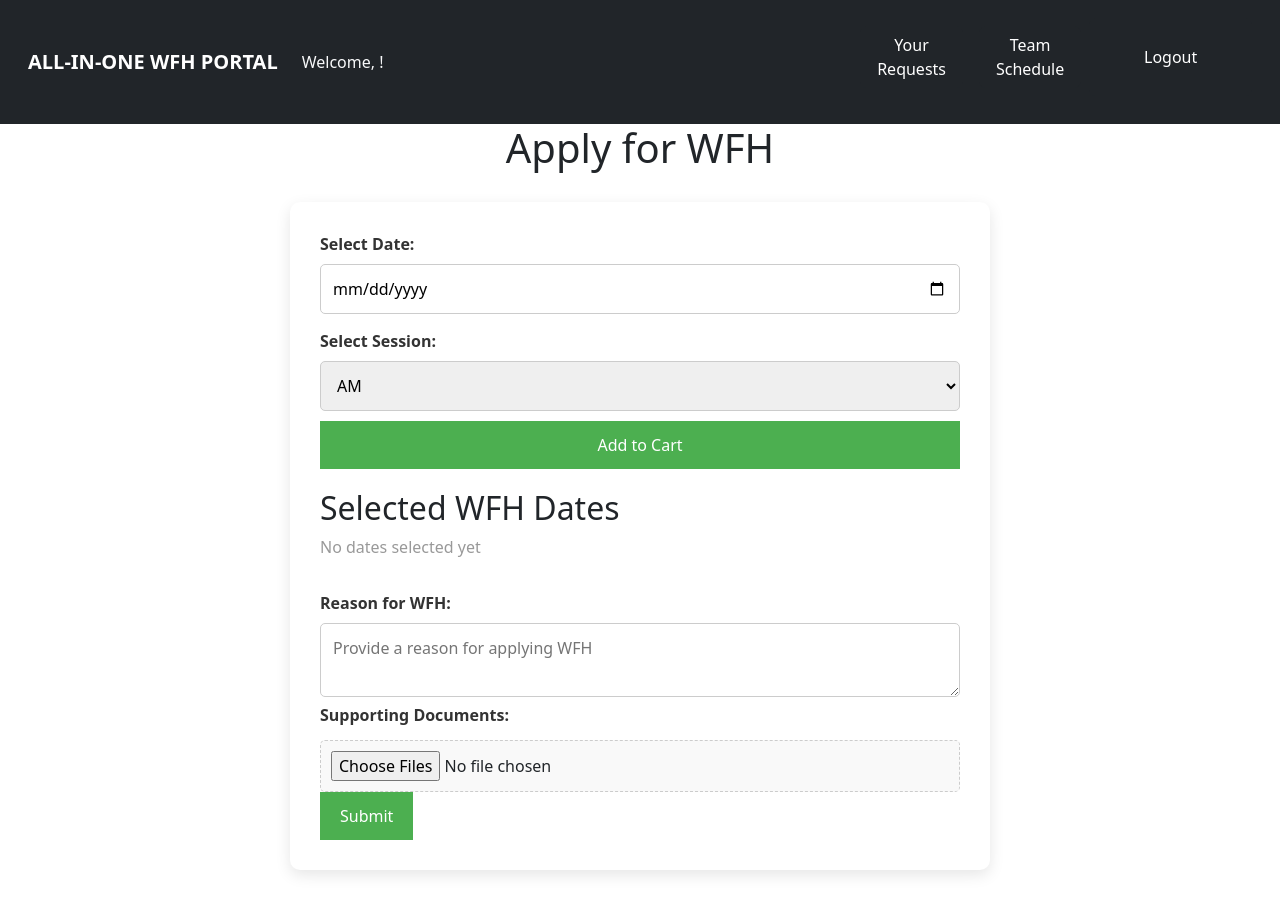
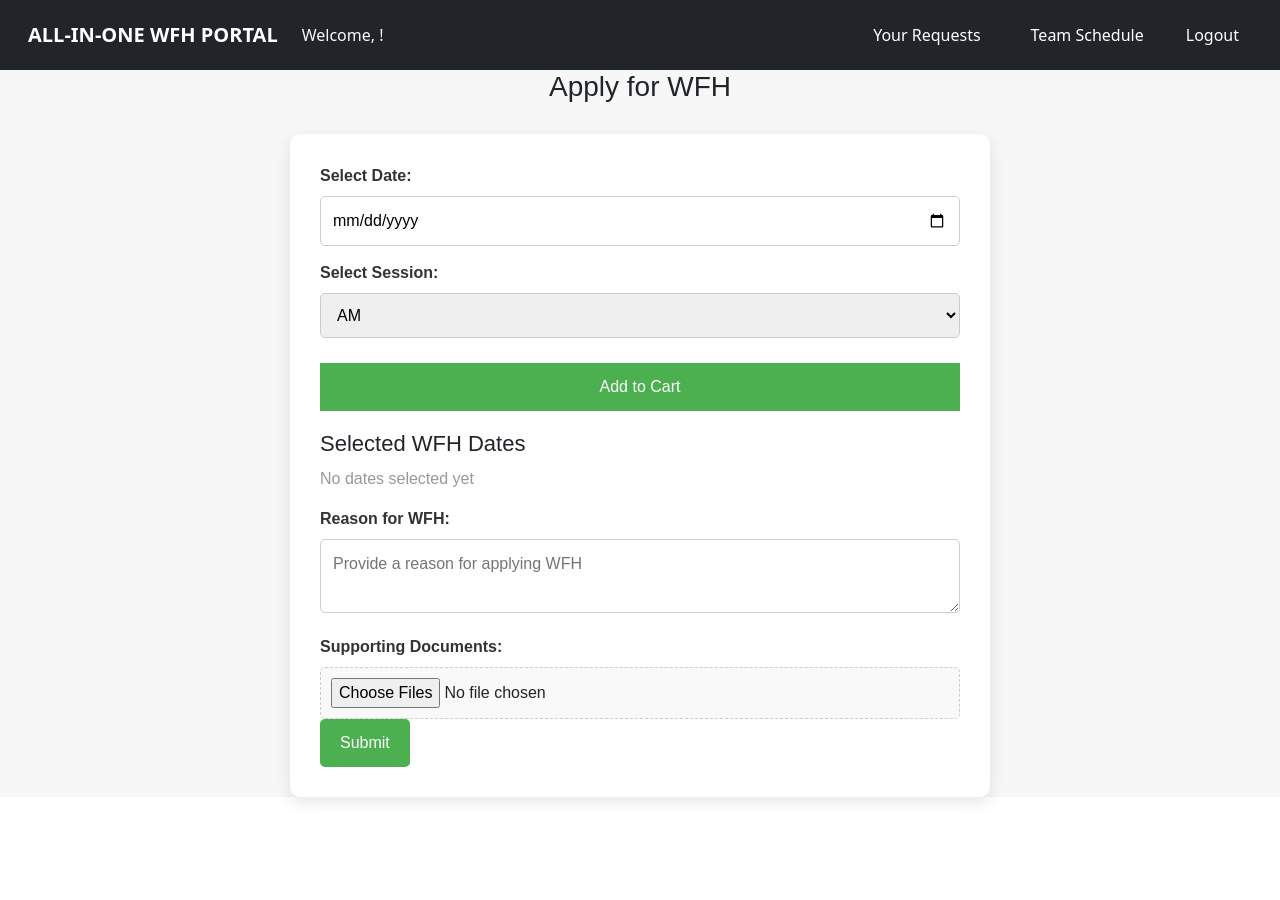
Before and after one commit to weijietan2022/SPM-G2T8-DimSum, a React (Vite) app in the folder spm-g2t8-dimsum/: page /applicationform in a window 1280 px wide. After the commit the page ends 827 px from the top, so only its background shows below. Built offline with nearby package versions, Linux system fonts and the light colour scheme.

Commit message:
Amend App Form to use class CSS

```diff
--- a/spm-g2t8-dimsum/src/components/ApplicationForm.jsx
+++ b/spm-g2t8-dimsum/src/components/ApplicationForm.jsx
@@ -86,12 +86,72 @@ const ApplicationForm = () => {
 
 
   return (
-    <div>
-      <h1>Apply for WFH</h1>
-      <form onSubmit={handleSubmit} encType="multipart/form-data">
+    // <div>
+    //   <h1>Apply for WFH</h1>
+    //   <form onSubmit={handleSubmit} encType="multipart/form-data">
 
-        <div>
-          <label>Select Date:</label>
+    //     <div>
+    //       <label>Select Date:</label>
+    //       <input
+    //         id="dateInput"
+    //         type="date"
+    //         value={date}
+    //         onChange={(e) => setDate(e.target.value)}
+    //         onClick={(e) => e.target.showPicker()}
+    //         style={{ cursor: 'pointer' }}
+    //       />
+    //     </div>
+
+    //     <div>
+    //       <label>Select Session:</label>
+    //       <select value={session} onChange={(e) => setSession(e.target.value)}>
+    //         <option value="AM">AM</option>
+    //         <option value="PM">PM</option>
+    //         <option value="Full Day">Full Day</option>
+    //       </select>
+    //       <button type="button" onClick={addDateToCart}>Add to Cart</button>
+    //     </div>
+
+    //     <div>
+    //       <h2>Selected WFH Dates</h2>
+    //       <ul style={{ padding: 0 }}>
+    //         {cart.length > 0 ? (
+    //           cart.map((item, index) => (
+    //             <li key={index} style={{ textAlign: 'left' }}>
+    //               {item.date} - {item.session}
+    //             </li>
+    //           ))
+    //         ) : (
+    //           <p>No dates selected yet</p>
+    //         )}
+    //       </ul>
+    //     </div>
+
+    //     <div>
+    //       <label>Reason for WFH:</label>
+    //       <textarea
+    //         value={reason}
+    //         onChange={(e) => setReason(e.target.value)}
+    //         placeholder="Provide a reason for applying WFH"
+    //         required
+    //       />
+    //     </div>
+
+    //     <div>
+    //       <label>Supporting Documents:</label>
+    //       <input type="file" onChange={handleFileChange} multiple />
+    //     </div>
+
+    //     <button type="submit">Submit</button>
+    //   </form>
+    // </div>
+
+    <div className="wfh-application">
+    <h1 className="wfh-heading">Apply for WFH</h1>
+    <form onSubmit={handleSubmit} encType="multipart/form-data" className="wfh-form">
+
+      <div className="wfh-date">
+        <label className="wfh-label">Select Date:</label>
         <input
           id="dateInput"
           type="date"
@@ -99,50 +159,52 @@ const ApplicationForm = () => {
           onChange={(e) => setDate(e.target.value)}
           onClick={(e) => e.target.showPicker()}
           style={{ cursor: 'pointer' }}
+          className="wfh-date-input"
         />
       </div>
 
-        <div>
-          <label>Select Session:</label>
-          <select value={session} onChange={(e) => setSession(e.target.value)}>
+      <div className="wfh-session">
+        <label className="wfh-label">Select Session:</label>
+        <select value={session} onChange={(e) => setSession(e.target.value)} className="wfh-session-select">
           <option value="AM">AM</option>
           <option value="PM">PM</option>
           <option value="Full Day">Full Day</option>
         </select>
-          <button type="button" onClick={addDateToCart}>Add to Cart</button>
+        <button type="button" onClick={addDateToCart} className="wfh-add-to-cart-btn">Add to Cart</button>
       </div>
 
-        <div>
-          <h2>Selected WFH Dates</h2>
-          <ul style={{ padding: 0 }}>
+      <div className="wfh-cart">
+        <h2 className="wfh-cart-heading">Selected WFH Dates</h2>
+        <ul className="wfh-cart-list">
           {cart.length > 0 ? (
             cart.map((item, index) => (
-                <li key={index} style={{ textAlign: 'left' }}>
+              <li key={index} className="wfh-cart-item">
                 {item.date} - {item.session}
               </li>
             ))
           ) : (
-              <p>No dates selected yet</p>
+            <p className="wfh-no-dates">No dates selected yet</p>
           )}
         </ul>
       </div>
 
-        <div>
-          <label>Reason for WFH:</label>
+      <div className="wfh-reason">
+        <label className="wfh-label">Reason for WFH:</label>
         <textarea
           value={reason}
           onChange={(e) => setReason(e.target.value)}
           placeholder="Provide a reason for applying WFH"
           required
+          className="wfh-reason-input"
         />
       </div>
 
-        <div>
-          <label>Supporting Documents:</label>
-          <input type="file" onChange={handleFileChange} multiple />
+      <div className="wfh-documents">
+        <label className="wfh-label">Supporting Documents:</label>
+        <input type="file" onChange={handleFileChange} multiple className="wfh-file-input" />
       </div>
 
-        <button type="submit">Submit</button>
+      <button type="submit" className="wfh-submit-btn">Submit</button>
     </form>
   </div>
   );
--- a/spm-g2t8-dimsum/src/css/ApplicationForm.css
+++ b/spm-g2t8-dimsum/src/css/ApplicationForm.css
@@ -1,13 +1,11 @@
-/* Global Styles */
-body {
+/* body {
   font-family: 'Arial', sans-serif;
   background-color: #f7f7f7;
   margin: 0;
   padding: 0;
-}
+} */
 
-/* Container for form */
-form {
+/* form {
   background-color: #ffffff;
   padding: 30px;
   margin: 30px auto;
@@ -16,7 +14,6 @@ form {
   box-shadow: 0 5px 15px rgba(0, 0, 0, 0.1);
 }
 
-/* Form Title */
 h1 {
   text-align: center;
   color: #4CAF50;
@@ -24,7 +21,6 @@ h1 {
   font-size: 28px;
 }
 
-/* Label Styles */
 label {
   display: block;
   margin-bottom: 8px;
@@ -32,7 +28,6 @@ label {
   color: #333;
 }
 
-/* Input Fields */
 input[type="text"],
 input[type="date"],
 textarea,
@@ -46,7 +41,6 @@ select {
   box-sizing: border-box;
 }
 
-/* Buttons */
 button {
   background-color: #4CAF50;
   color: white;
@@ -68,45 +62,41 @@ button[type="button"] {
   margin-bottom: 20px;
 }
 
-/* Cart Section */
 h2 {
   font-size: 22px;
   margin-bottom: 10px;
 }
 
-/* Remove default list style */
 ul {
-  list-style-type: none; /* Remove default bullets */
+  list-style-type: none;
   padding: 0;
   margin: 0;
-  max-height: 200px; /* Set a maximum height for the list */
-  overflow-y: auto; /* Enable vertical scrolling */
+  max-height: 200px;
+  overflow-y: auto;
 }
 
-/* Cart items aligned and full width */
+
 ul li {
   background-color: #f0f9f0;
   padding: 12px;
   margin-bottom: 10px;
   border: 1px solid #4CAF50;
   border-radius: 5px;
-  width: 100%; /* Make sure the list items take full width */
-  box-sizing: border-box; /* Include padding and border in total width */
-  text-align: left; /* Align text to the left */
+  width: 100%;
+  box-sizing: border-box;
+  text-align: left;
 }
 
-/* Alternate background for even rows */
 ul li:nth-child(even) {
   background-color: #e8f5e8;
 }
 
-/* No dates selected */
+
 p {
   color: #999;
 }
 
 
-/* File Input */
 input[type="file"] {
   display: block;
   padding: 10px;
@@ -116,12 +106,10 @@ input[type="file"] {
   width: 100%;
 }
 
-/* Supporting Documents Section */
 input[type="file"] {
   margin-top: 5px;
 }
 
-/* Responsive Design */
 @media (max-width: 768px) {
   form {
     padding: 20px;
@@ -142,4 +130,133 @@ input[type="file"] {
   button {
     font-size: 14px;
   }
+} */
+
+.wfh-application {
+  font-family: 'Arial', sans-serif;
+  background-color: #f7f7f7;
+  margin: 0;
+  padding: 0;
 }
+
+.wfh-form {
+  background-color: #ffffff;
+  padding: 30px;
+  margin: 30px auto;
+  border-radius: 10px;
+  max-width: 700px;
+  box-shadow: 0 5px 15px rgba(0, 0, 0, 0.1);
+}
+
+.wfh-heading {
+  text-align: center;
+  margin-bottom: 25px;
+  font-size: 28px;
+}
+
+.wfh-label {
+  display: block;
+  margin-bottom: 8px;
+  font-weight: bold;
+  color: #333;
+}
+
+.wfh-date-input,
+.wfh-reason-input,
+.wfh-session-select {
+  width: 100%;
+  padding: 12px;
+  margin-bottom: 15px;
+  border: 1px solid #ccc;
+  border-radius: 5px;
+  font-size: 16px;
+  box-sizing: border-box;
+}
+
+.wfh-submit-btn {
+  background-color: #4CAF50;
+  color: white;
+  padding: 12px 20px;
+  border: none;
+  border-radius: 5px;
+  cursor: pointer;
+  font-size: 16px;
+  transition: background-color 0.3s ease;
+}
+
+.wfh-submit-btn:hover {
+  background-color: #45a049;
+}
+
+.wfh-add-to-cart-btn {
+  background-color: #4CAF50;
+  border:none;
+  color: white;
+  padding: 12px 20px;
+  margin-top: 10px;
+  width: 100%;
+  margin-bottom: 20px;
+}
+
+.wfh-cart-heading {
+  font-size: 22px;
+  margin-bottom: 10px;
+}
+
+.wfh-cart-list {
+  list-style-type: none;
+  padding: 0;
+  margin: 0;
+  max-height: 200px;
+  overflow-y: auto;
+}
+
+.wfh-cart-item {
+  background-color: #f0f9f0;
+  padding: 12px;
+  margin-bottom: 10px;
+  border: 1px solid #4CAF50;
+  border-radius: 5px;
+  width: 100%;
+  box-sizing: border-box;
+  text-align: left;
+}
+
+.wfh-cart-item:nth-child(even) {
+  background-color: #e8f5e8;
+}
+
+.wfh-no-dates {
+  color: #999;
+}
+
+.wfh-file-input {
+  display: block;
+  padding: 10px;
+  background-color: #f9f9f9;
+  border: 1px dashed #ccc;
+  border-radius: 5px;
+  width: 100%;
+  margin-top: 5px;
+}
+
+@media (max-width: 768px) {
+  .wfh-form {
+    padding: 20px;
+    margin: 15px;
+  }
+
+  .wfh-heading {
+    font-size: 24px;
+  }
+
+  .wfh-date-input,
+  .wfh-reason-input,
+  .wfh-session-select {
+    font-size: 14px;
+  }
+
+  .wfh-submit-btn {
+    font-size: 14px;
+  }
+}
```
Also changed, not shown: 1 other file (tests, documents, lock files or other folders). Lines whose indentation alone changed are shown as unchanged.
